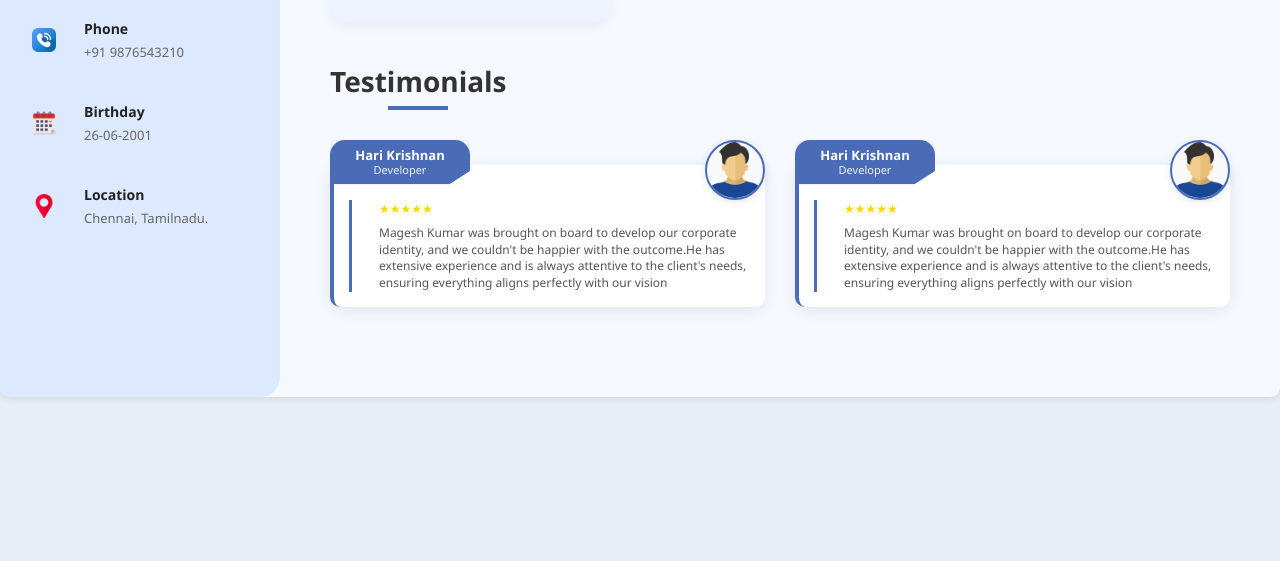
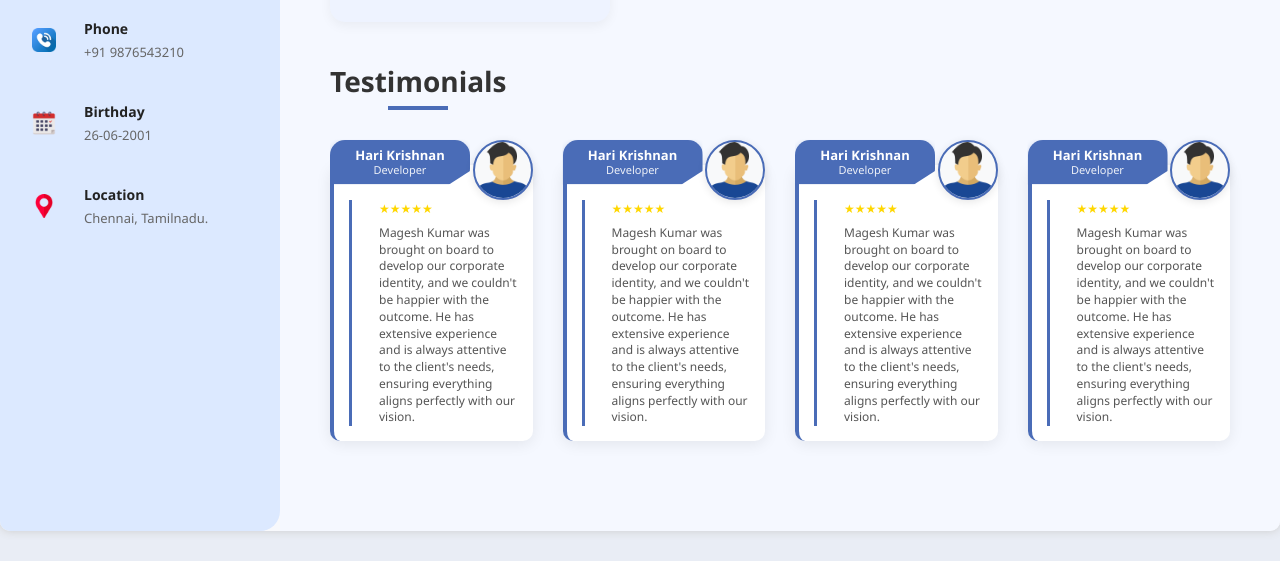
Before and after one commit to Balajip13/portfolio, a plain HTML site: page index.html in a window 1280 px wide. Shown: the part 699-1260 px from the top of the page. Before the commit the page ends 1126 px from the top, so only its background shows below. Drawn offline with nearby package versions, Linux system fonts and the light colour scheme.

Commit message:
Update index.html

```diff
--- a/index.html
+++ b/index.html
@@ -81,7 +81,7 @@
 
   <main class="main-content">
     <section class="intro">
-    <p class="freelance">Hi, I’m a Freelance</p>
+      <p class="freelance">Hi, I'm a Freelance</p>
       <h1 class="title">WEB DESIGNER</h1>
       <p class="description">
         To work in a professionally managed Organization which will offer continuous learning, challenges,
@@ -98,10 +98,11 @@
       </div>
     </section>
 
+
 <section class="services-section">
   <h1>What I'm Do ?</h1>
-    <div class="services-grid">
-
+  <div class="services-scroll-container">
+    <div class="services-grid" id="servicesGrid">
       <div class="service-card">
         <div class="icon-title-row">
           <img src="assets/design.png" alt="Web Design Icon" class="service-icon" />
@@ -142,12 +143,19 @@
         </p>
       </div>
     </div>
+
+    <div class="services-scroll-indicator" id="servicesScrollIndicator">
+      <div class="services-scroll-thumb" id="servicesScrollThumb"></div>
+    </div>
+  </div>
 </section>
 
 
-<div class="testimonials">
+    <section class="testimonials">
       <h2>Testimonials</h2>
-  <div class="testimonial-container">
+      <div class="testimonials-scroll-container">
+        <div class="testimonial-container" id="testimonialsContainer">
+
           <div class="testimonial-item">
             <div class="name-badge">
               <h3>Hari Krishnan</h3>
@@ -159,8 +167,7 @@
             <div class="testimonial-content">
               <div class="stars">★★★★★</div>
               <p class="feedback">
-          Magesh Kumar was brought on board to develop our corporate identity, and we couldn't be happier with the outcome.He has extensive experience and
-          is always attentive to the client's needs, ensuring everything aligns perfectly with our vision
+                Magesh Kumar was brought on board to develop our corporate identity, and we couldn't be happier with the outcome. He has extensive experience and is always attentive to the client's needs, ensuring everything aligns perfectly with our vision.
               </p>
             </div>
           </div>
@@ -176,13 +183,49 @@
             <div class="testimonial-content">
               <div class="stars">★★★★★</div>
               <p class="feedback">
-          Magesh Kumar was brought on board to develop our corporate identity, and we couldn't be happier with the outcome.He has extensive experience and
-          is always attentive to the client's needs, ensuring everything aligns perfectly with our vision
+                Magesh Kumar was brought on board to develop our corporate identity, and we couldn't be happier with the outcome. He has extensive experience and is always attentive to the client's needs, ensuring everything aligns perfectly with our vision.
+              </p>
+            </div>
+          </div>
+
+          <div class="testimonial-item">
+            <div class="name-badge">
+              <h3>Hari Krishnan</h3>
+              <p>Developer</p>
+            </div>
+            <div class="avatar">
+              <img src="assets/profile.png.png" alt="Hari Krishnan" />
+            </div>
+            <div class="testimonial-content">
+              <div class="stars">★★★★★</div>
+              <p class="feedback">
+                Magesh Kumar was brought on board to develop our corporate identity, and we couldn't be happier with the outcome. He has extensive experience and is always attentive to the client's needs, ensuring everything aligns perfectly with our vision.
+              </p>
+            </div>
+          </div>
+
+          <div class="testimonial-item">
+            <div class="name-badge">
+              <h3>Hari Krishnan</h3>
+              <p>Developer</p>
+            </div>
+            <div class="avatar">
+              <img src="assets/profile.png.png" alt="Hari Krishnan" />
+            </div>
+            <div class="testimonial-content">
+              <div class="stars">★★★★★</div>
+              <p class="feedback">
+                Magesh Kumar was brought on board to develop our corporate identity, and we couldn't be happier with the outcome. He has extensive experience and is always attentive to the client's needs, ensuring everything aligns perfectly with our vision.
               </p>
             </div>
           </div>
         </div>
+        <div class="testimonials-scroll-indicator" id="testimonialsScrollIndicator">
+        <div class="testimonials-scroll-thumb" id="testimonialsScrollThumb"></div>
         </div>
+      </div>
+    </section>
+
   </main>
 </div>
 </body>
```
Lines whose indentation alone changed are shown as unchanged.
